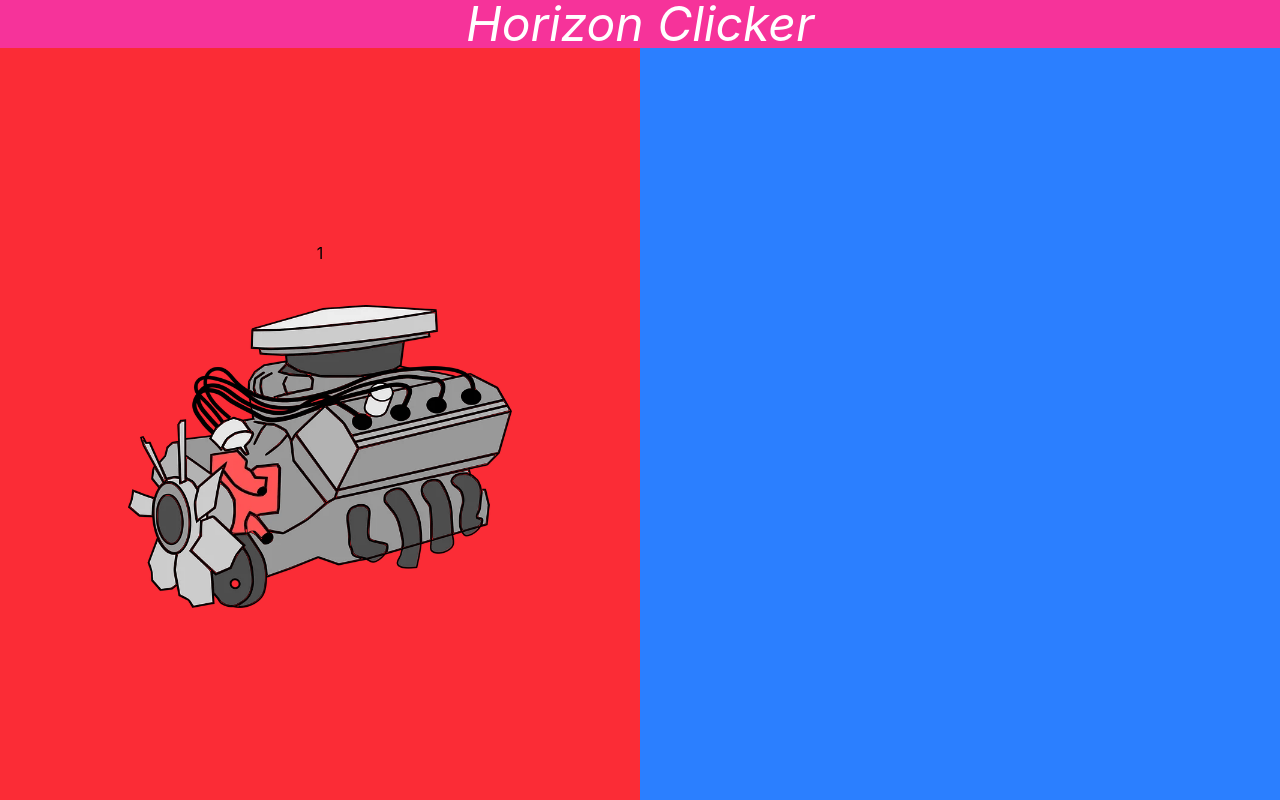
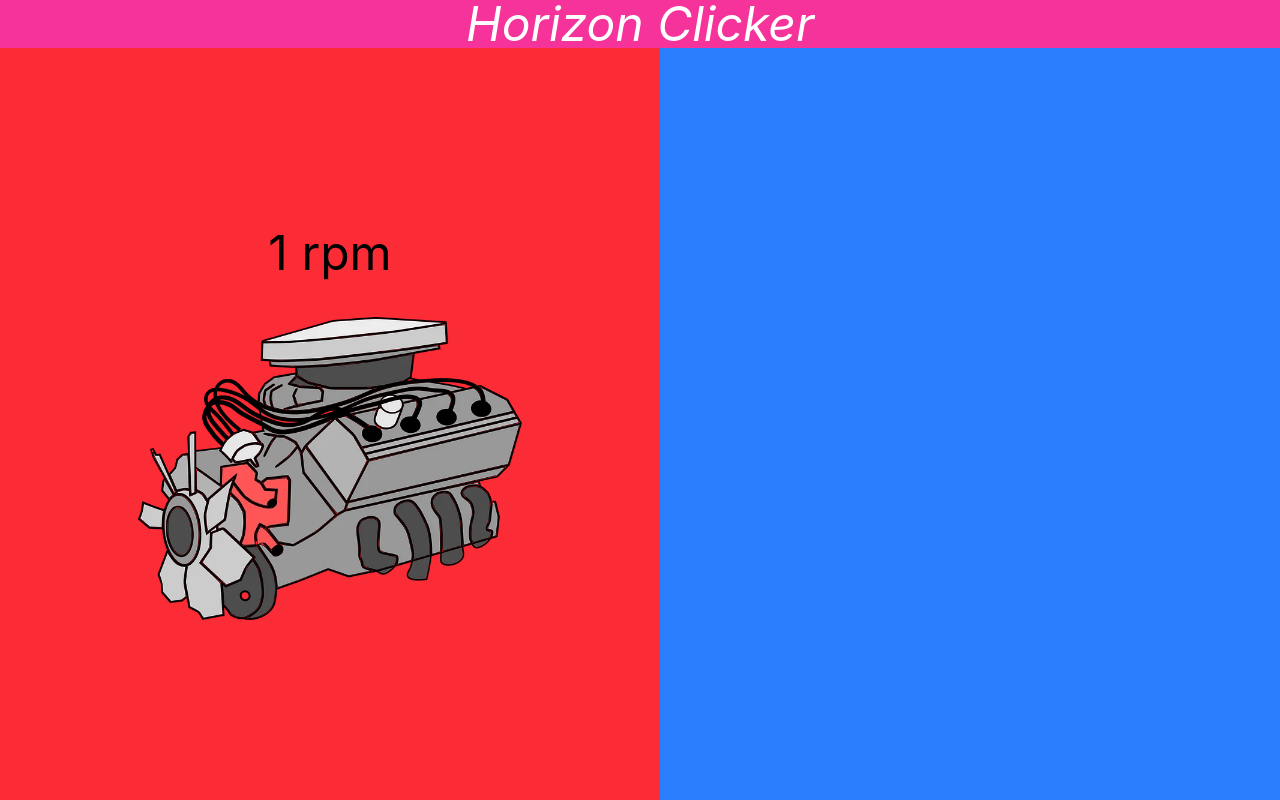
Before and after one commit to justinforlenza/horizon-clicker, a website built with Vite: page index.html in a window 1280 px wide. Both pictures are taken after a click on the button 320 px from the left and 456 px from the top of the page. Built offline with nearby package versions, Linux system fonts and the light colour scheme.

Commit message:
added some styles

```diff
--- a/index.html
+++ b/index.html
@@ -15,9 +15,9 @@
   </header>
 
   <main class="flex flex-1">
-    <div class="flex-1 flex justify-center items-center flex-col bg-red-500">
+    <div class="flex-1 flex justify-center items-center flex-col p-5 bg-red-500">
       <!-- clicker area -->
-      <p id="scoreDisplay" class="mb-10">Score</p>
+      <p id="scoreDisplay" class="mb-10 text-5xl">0 rpm</p>
 
 
       <button id="clicker" class="active:scale-95">
--- a/src/main.js
+++ b/src/main.js
@@ -7,5 +7,5 @@ let scoreDisplay = document.getElementById("scoreDisplay")
 clicker.addEventListener("click", function () {
   score++
 
-  scoreDisplay.innerText = score
+  scoreDisplay.innerText = score + ' rpm'
 })
```
